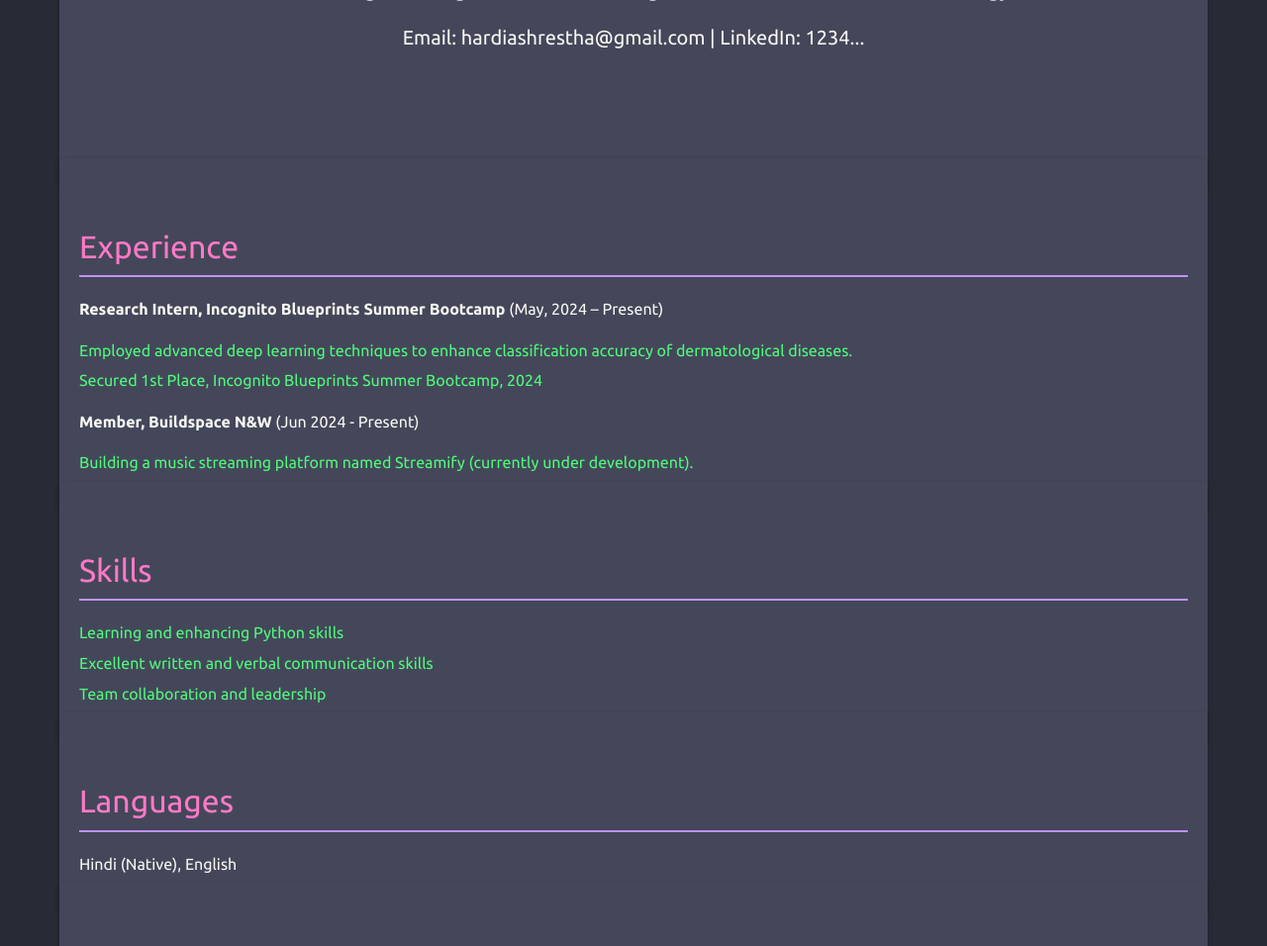
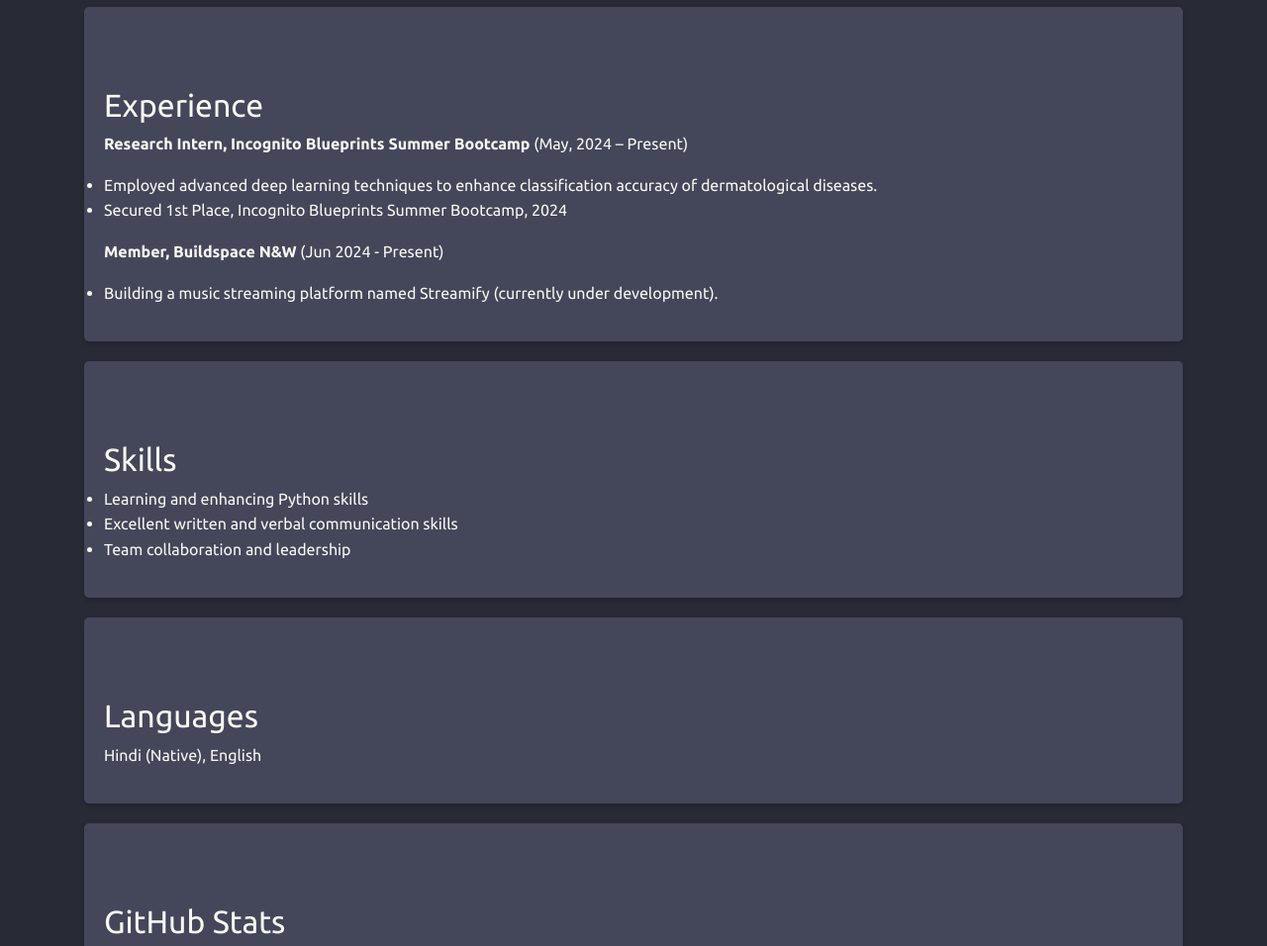
Before and after one commit to hardiashrestha/Portfolio, a Flask app: page / in a window 1280 px wide. Shown: the part 642-1598 px from the top of the page at 99% size. Run offline with Flask 3, Linux system fonts and the light colour scheme; some libraries are stand-ins or nearby versions.

Commit message:
3rd commit

```diff
--- a/app.py
+++ b/app.py
@@ -2,9 +2,44 @@ from flask import Flask, render_template
 
 app = Flask(__name__)
 
+# Sample data
+portfolio_data = {
+    "name": "Shrestha Hardia",
+    "email": "hardiashrestha@gmail.com",
+    "linkedin": "1234...",
+    "about": "Ambitious high school graduate with a strong foundation in research and technology.",
+    "experience": [
+        {
+            "title": "Research Intern, Incognito Blueprints Summer Bootcamp",
+            "duration": "May, 2024 – Present",
+            "details": [
+                "Employed advanced deep learning techniques to enhance classification accuracy of dermatological diseases.",
+                "Secured 1st Place, Incognito Blueprints Summer Bootcamp, 2024"
+            ]
+        },
+        {
+            "title": "Member, Buildspace N&W",
+            "duration": "Jun 2024 - Present",
+            "details": [
+                "Building a music streaming platform named Streamify (currently under development)."
+            ]
+        }
+    ],
+    "skills": [
+        "Learning and enhancing Python skills",
+        "Excellent written and verbal communication skills",
+        "Team collaboration and leadership"
+    ],
+    "languages": "Hindi (Native), English",
+    "github_stats": {
+        "stats_url": "https://github-readme-stats.vercel.app/api?username=hardiashrestha&show_icons=true&theme=dracula",
+        "streak_url": "https://github-readme-streak-stats.herokuapp.com/?user=hardiashrestha&theme=dracula"
+    }
+}
+
 @app.route('/')
 def home():
-    return render_template('index.html')
+    return render_template('index.html', data=portfolio_data)
 
 if __name__ == '__main__':
     app.run(debug=True)
--- a/static/css/styles.css
+++ b/static/css/styles.css
@@ -20,6 +20,7 @@
     background-color: rgba(68, 71, 90, 0.8); /* Semi-transparent background */
     padding: 5px 0; /* Reduce vertical padding */
     transition: background-color 0.3s; /* Smooth transition for background color */
+    height: 60px; /* Set a fixed height for the navbar */
 }
 
 .navbar-nav .nav-link {
@@ -30,6 +31,16 @@
 
 .navbar-nav .nav-link:hover {
     color: #bd93f9; /* Change color on hover */
+}
+
+/* Section styles */
+.section {
+    padding: 20px;
+    background-color: #44475a;
+    border-radius: 5px;
+    box-shadow: 0 2px 5px rgba(0, 0, 0, 0.2);
+    margin-bottom: 20px; /* Space between sections */
+    padding-top: 80px; /* Add padding to the top to prevent overlap */
 }
 
 /* Header styles */
@@ -48,14 +59,17 @@
   font-size: 20px;
 }
 
-  /* Brightness effect */
 .name {
-    background: linear-gradient(90deg, #ff79c6, #bd93f9);
+  background: linear-gradient(90deg, #ffffff, #ffffff);
   -webkit-background-clip: text;
   background-clip: text;
   -webkit-text-fill-color: transparent;
   font-size: 48px;
-    text-shadow: 2px 2px 4px rgba(0, 0, 0, 0.3);
+  text-shadow:
+    0 0 5px rgba(255, 185, 223, 0.8), /* Pink glow */
+    0 0 10px rgba(255, 121, 198, 0.6),
+    0 0 15px rgba(138, 132, 145, 0.8), /* Purple glow */
+    0 0 20px rgba(189, 147, 233, 0.5);
   transition: transform 0.3s ease, filter 0.3s ease;
 }
 
@@ -64,48 +78,6 @@
   filter: brightness(120%);
 }
 
-  /* Navigation styles */
-  nav {
-    padding: 10px 0;
-    text-align: center;
-  }
-
-  /* Container styles */
-  .container {
-    max-width: 1200px;
-    margin: 20px auto;
-    padding: 20px;
-  }
-
-  /* Section styles */
-  .section {
-    margin: 40px 0;
-    padding: 20px;
-    background-color: #44475a;
-    border-radius: 5px;
-    box-shadow: 0 2px 5px rgba(0, 0, 0, 0.2);
-    padding-top: 70px; /* Offset for fixed navbar */
-    margin-top: -70px; /* Negative margin to pull the section up */
-}
-
-
-  .section h2 {
-    color: #ff79c6;
-    margin-bottom: 20px;
-    border-bottom: 2px solid #bd93f9;
-    padding-bottom: 10px;
-  }
-
-  .section ul {
-    list-style-type: none;
-  }
-
-  .section ul li {
-    color: #50fa7b;
-    margin: 5px 0;
-  }
-
-  /* Footer styles */
 footer {
   background-color: #44475a;
   color: #f8f8f2;
--- a/templates/index.html
+++ b/templates/index.html
@@ -3,7 +3,7 @@
 <head>
     <meta charset="UTF-8">
     <meta name="viewport" content="width=device-width, initial-scale=1.0">
-    <title>Shrestha Hardia</title>
+    <title>{{ data.name }}</title>
     <link rel="stylesheet" href="https://stackpath.bootstrapcdn.com/bootstrap/4.5.2/css/bootstrap.min.css">
     <link rel="stylesheet" href="static/css/styles.css">
     <link href="https://fonts.googleapis.com/css2?family=Ubuntu:wght@400;700&display=swap" rel="stylesheet">
@@ -25,9 +25,6 @@
                     <a class="nav-link" href="#research">Experience</a>
                 </li>
                 <li class="nav-item">
-                    <a class="nav-link" href="#activities">Activities</a>
-                </li>
-                <li class="nav-item">
                     <a class="nav-link" href="#skills">Skills</a>
                 </li>
             </ul>
@@ -37,56 +34,52 @@
 
 <div class="container" style="margin-top: 80px;">
     <section id="about" class="section">
-        <header>
-            <div class="container text-center">
-                <h1><span class="name">Shrestha Hardia</span></h1>
-                <p>Email: hardiashrestha@gmail.com | LinkedIn: 1234...</p>
-                <img align="center" alt="Coding" width="400" src="https://cdn.dribbble.com/users/1162077/screenshots/3848914/programmer.gif">
-                <p>Ambitious high school graduate with a strong foundation in research and technology.</p>
-                <p>Email: hardiashrestha@gmail.com | LinkedIn: 1234...</p>
-            </div>
-        </header>
+        <div class="text-center">
+            <h1><span class="name">{{ data.name }}</span></h1>
+            <p>Email: {{ data.email }} | LinkedIn: {{ data.linkedin }}</p>
+            <img align="center" alt="Coding" width="400" src="https://cdn.dribbble.com/users/1162077/screenshots/3848914/programmer.gif">
+            <p>{{ data.about }}</p>
+        </div>
     </section>
 
     <section id="research" class="section">
         <h2>Experience</h2>
-        <p><strong>Research Intern, Incognito Blueprints Summer Bootcamp</strong> (May, 2024 – Present)</p>
-        <ul>
-            <li>Employed advanced deep learning techniques to enhance classification accuracy of dermatological diseases.</li>
-            <li>Secured 1st Place, Incognito Blueprints Summer Bootcamp, 2024</li>
-        </ul>
-        <p><strong>Member, Buildspace N&W</strong> (Jun 2024 - Present)</p>
-        <ul>
-            <li>Building a music streaming platform named Streamify (currently under development).</li>
-        </ul>
+        {% for job in data.experience %}
+            <p><strong>{{ job.title }}</strong> ({{ job.duration }})</p>
+            <ul>
+                {% for detail in job.details %}
+                    <li>{{ detail }}</li>
+                {% endfor %}
+            </ul>
+        {% endfor %}
     </section>
 
     <section id="skills" class="section">
         <h2>Skills</h2>
         <ul>
-            <li>Learning and enhancing Python skills</li>
-            <li>Excellent written and verbal communication skills</li>
-            <li>Team collaboration and leadership</li>
+            {% for skill in data.skills %}
+                <li>{{ skill }}</li>
+            {% endfor %}
         </ul>
     </section>
 
     <section id="languages" class="section">
         <h2>Languages</h2>
-        <p>Hindi (Native), English</p>
+        <p>{{ data.languages }}</p>
     </section>
 
     <section id="github-stats" class="section">
         <h2>GitHub Stats</h2>
         <p align="center">
-            <img src="https://github-readme-stats.vercel.app/api?username=hardiashrestha&show_icons=true&theme=dracula" alt="GitHub Stats" />
-            <img src="https://github-readme-streak-stats.herokuapp.com/?user=hardiashrestha&theme=dracula" alt="GitHub Streak" />
+            <img src="{{ data.github_stats.stats_url }}" alt="GitHub Stats" />
+            <img src="{{ data.github_stats.streak_url }}" alt="GitHub Streak" />
         </p>
     </section>
 </div>
 
 <footer>
     <div class="container text-center">
-        <p>© 2024 Shrestha Hardia. All rights reserved.</p>
+        <p>© 2024 {{ data.name }}. All rights reserved.</p>
     </div>
 </footer>
 
```
Lines whose indentation alone changed are shown as unchanged.
